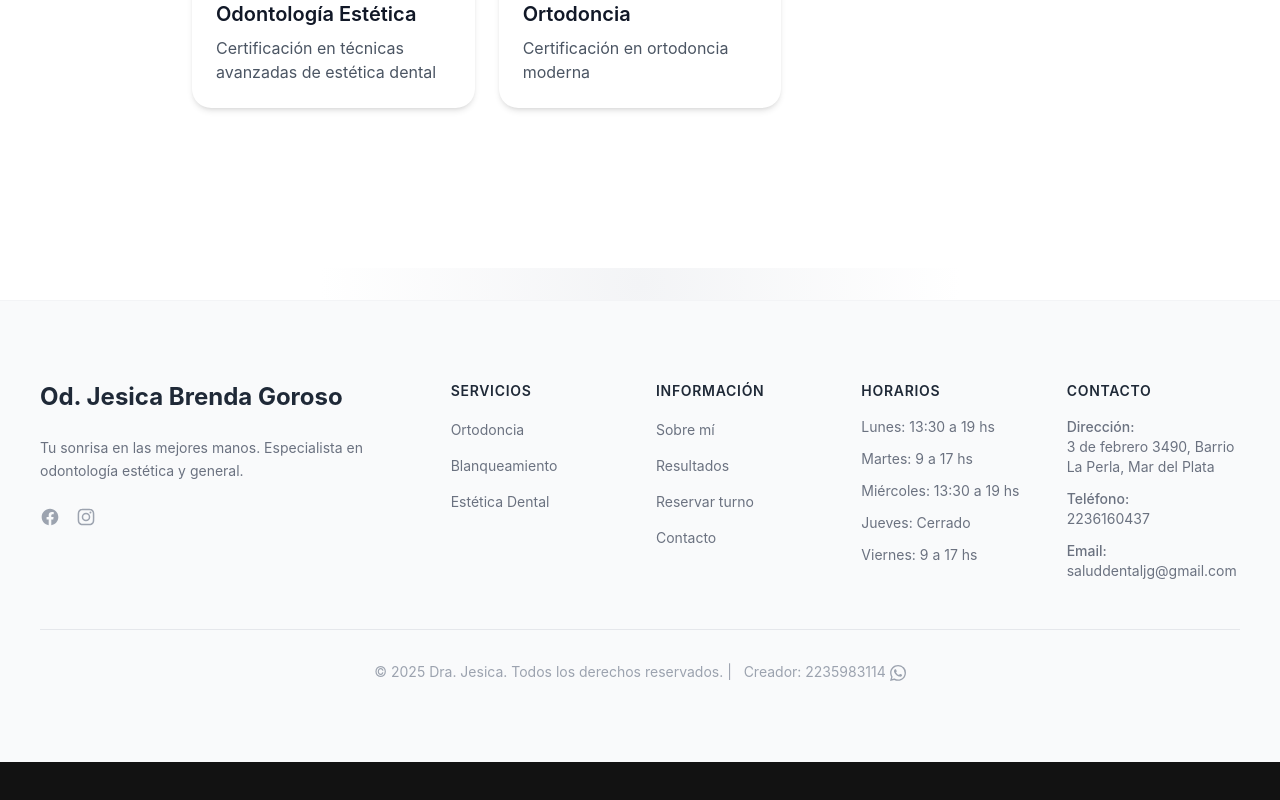
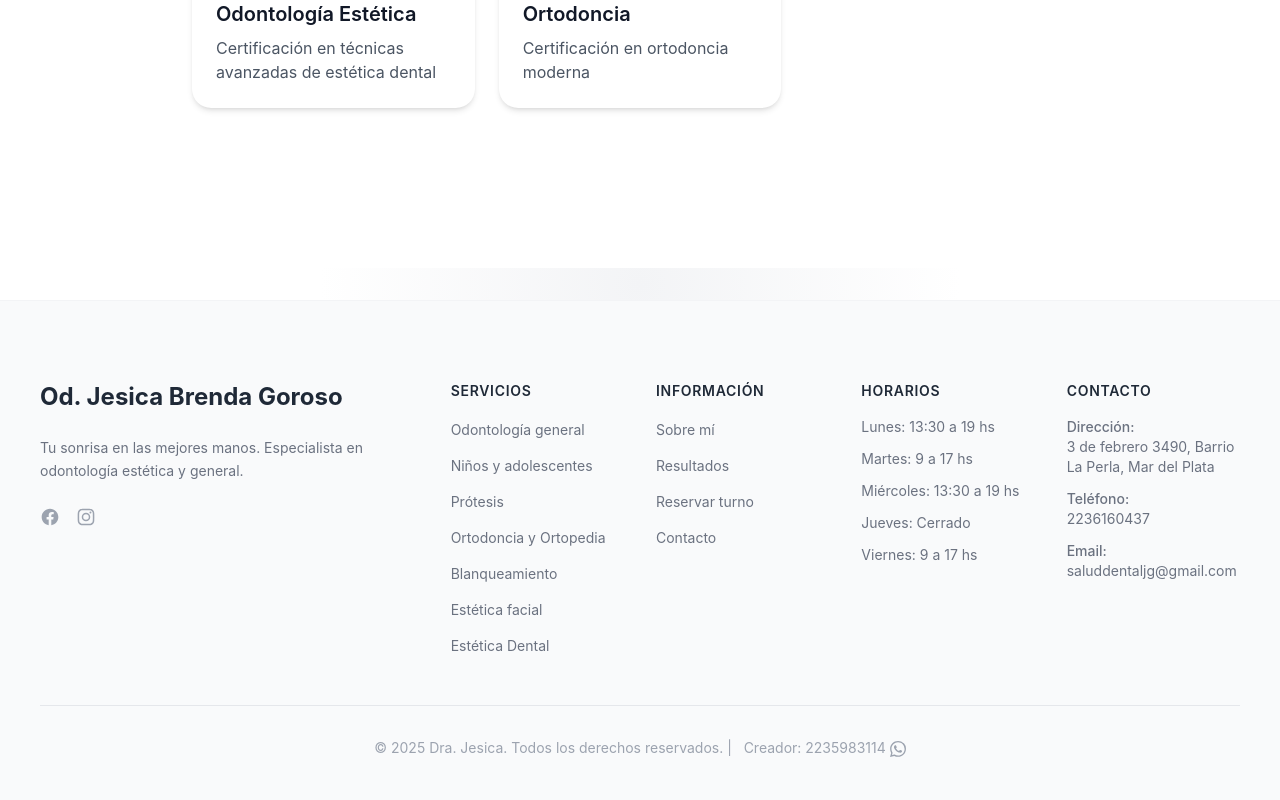
Before and after one commit to Julian986/Salud-dental, a React (Vite) app: page /sobre-mi in a window 1280 px wide. Shown: the part 736-1536 px from the top of the page. Before the commit the page ends 1498 px from the top, so only its background shows below. Built offline with nearby package versions, Linux system fonts and the light colour scheme; the HTML template or start-up script is replaced by a standard one.

Commit message:
title - servicios footer... 2/12
title - servicios footer - 15 años de exp

```diff
--- a/index.html
+++ b/index.html
@@ -6,7 +6,7 @@
     <link rel="apple-touch-icon" sizes="180x180" href="https://res.cloudinary.com/dzoupwn0e/image/upload/v1754952285/logo_salud_dental_verde_ndyrmh.webp" />
     <link rel="manifest" href="/manifest.json" />
     <meta name="viewport" content="width=device-width, initial-scale=1.0" />
-    <title>Dra. Jesica - Odontología</title>
+    <title>Od. Jesica Goroso - Odontología</title>
     <meta name="description" content="Clínica dental de la Dra. Jesica - Servicios de odontología general, estética y especializada" />
   </head>
   <body>
--- a/src/components/layout/Footer.tsx
+++ b/src/components/layout/Footer.tsx
@@ -35,17 +35,32 @@ const Footer = () => {
                   <ul className="mt-4 space-y-3">
                     <li>
                       <Link to="/servicios" className="text-sm text-gray-500 hover:text-primary transition-colors">
-                        Ortodoncia
+                        Odontología general
                       </Link>
                     </li>
-                  {/*   <li>
+                    <li>
                       <Link to="/servicios" className="text-sm text-gray-500 hover:text-primary transition-colors">
-                        Implantes
+                        Niños y adolescentes
                       </Link>
-                    </li> */}
+                    </li>
+                    <li>
+                      <Link to="/servicios" className="text-sm text-gray-500 hover:text-primary transition-colors">
+                        Prótesis
+                      </Link>
+                    </li>
+                    <li>
+                      <Link to="/servicios" className="text-sm text-gray-500 hover:text-primary transition-colors">
+                        Ortodoncia y Ortopedia
+                      </Link>
+                    </li>
                     <li>
                       <Link to="/servicios" className="text-sm text-gray-500 hover:text-primary transition-colors">
                         Blanqueamiento
+                      </Link>
+                    </li>
+                    <li>
+                      <Link to="/servicios" className="text-sm text-gray-500 hover:text-primary transition-colors">
+                        Estética facial
                       </Link>
                     </li>
                     <li>
--- a/src/pages/About.tsx
+++ b/src/pages/About.tsx
@@ -40,7 +40,7 @@ const About = () => {
 
           <div>
             <h2 className="text-2xl font-semibold text-gray-900 mb-4">
-              10 años de experiencia en odontología
+              15 años de experiencia en odontología
             </h2>
             <p className="text-gray-600 mb-6">
               La Dra. Jesica es una profesional altamente calificada con más de una década de experiencia
```
